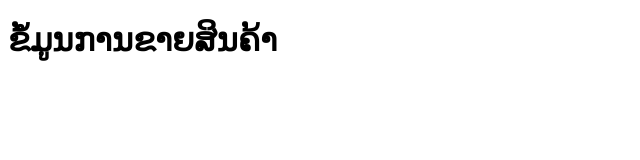
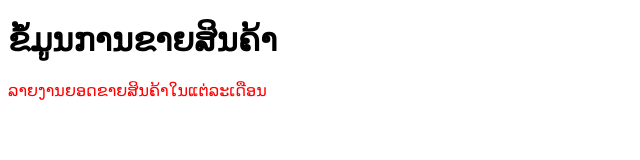
Before and after one commit to saiyasithdth3/sith-project, a plain HTML site: page index.html in a window 1280 px wide. Shown: the whole page, without its empty margins (0-640 px from the left). Drawn offline with Linux system fonts and the light colour scheme.

Commit message:
add report sale

```diff
--- a/index.html
+++ b/index.html
@@ -5,8 +5,14 @@
     <meta http-equiv="X-UA-Compatible" content="IE=edge">
     <meta name="viewport" content="width=device-width, initial-scale=1.0">
     <title>Document</title>
+    <style>
+        p{
+            color: red;/*pherm see daeng hai tag p*/
+        }
+    </style>
 </head>
 <body>
     <h1>ຂໍ້ມູນການຂາຍສິນຄ້າ</h1>
+    <p>ລາຍງານຍອດຂາຍສິນຄ້າໃນແຕ່ລະເດືອນ</p>
 </body>
 </html>
```
